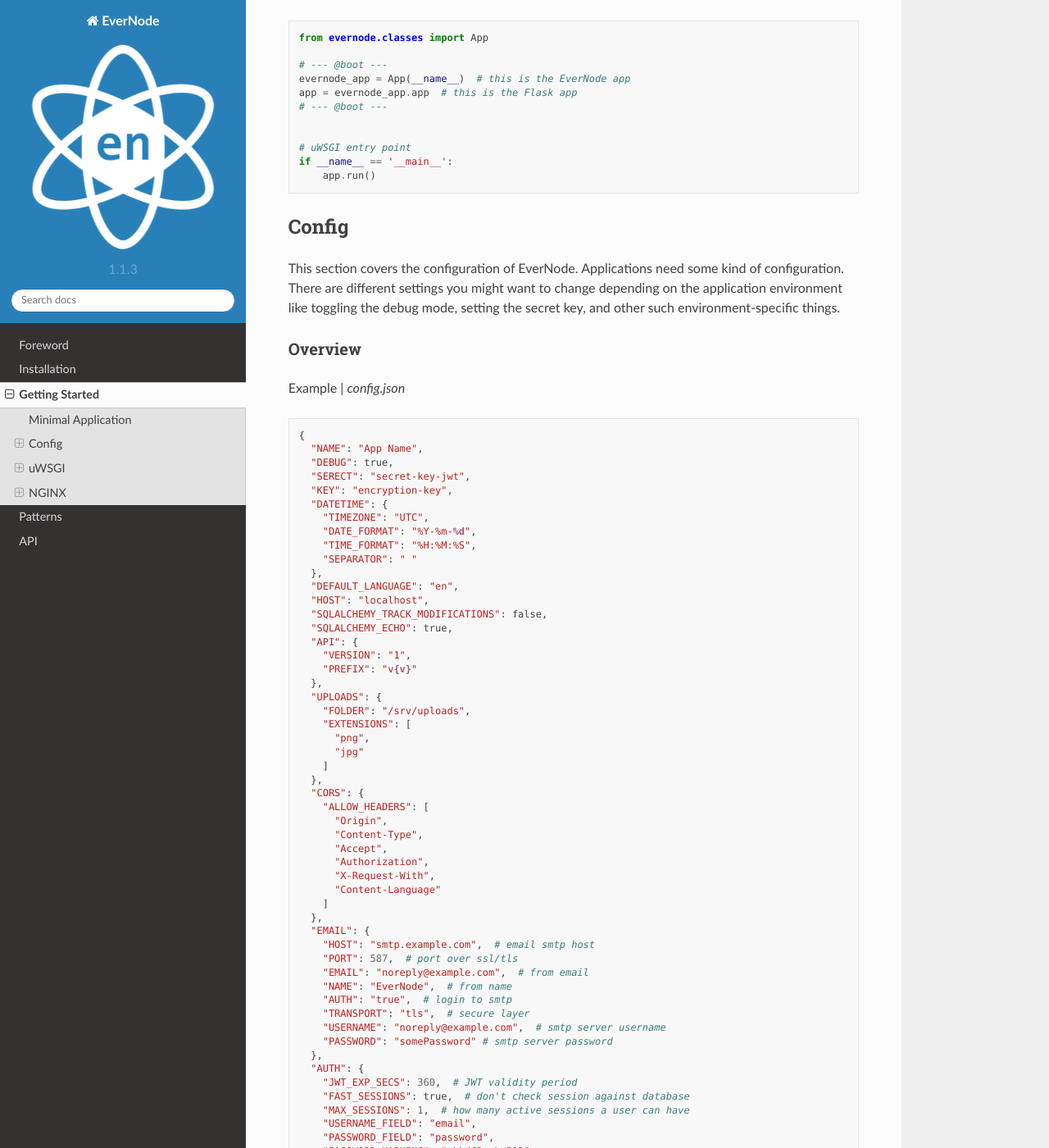
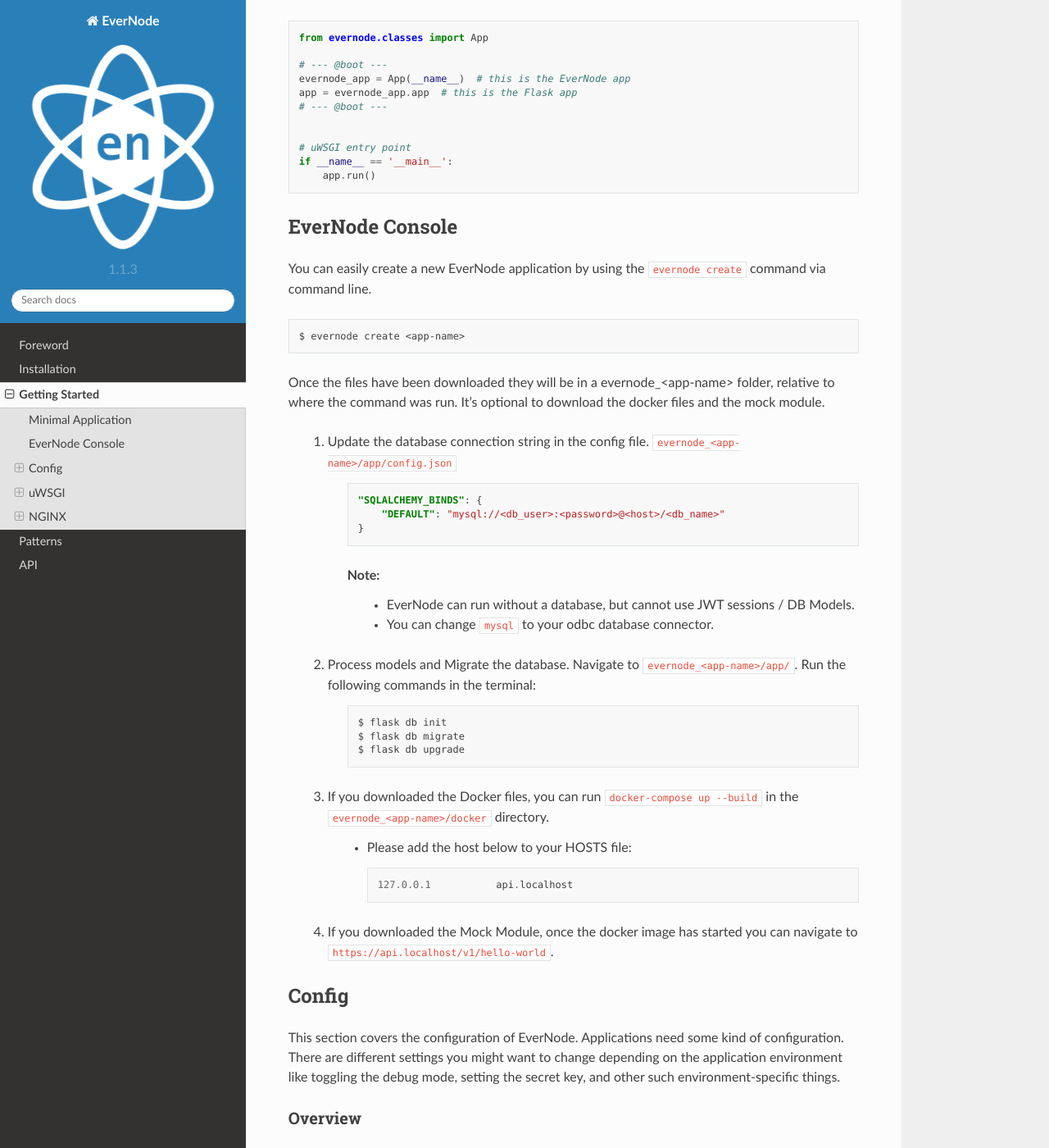
Before and after one commit to AtomHash/evernode, a Sphinx documentation site: the page built from docs/getting-started.rst, in a window 1280 px wide and 1400 px high, scrolled down 335 px. Shown: the whole window at 82% size. Built offline with Sphinx 7.4.7 and the Read the Docs theme 2.0.0, drawn with Linux system fonts in a browser that asks for light colours.

Commit message:
docs update. added mock module for download

```diff
--- a/docs/getting-started.rst
+++ b/docs/getting-started.rst
@@ -9,7 +9,7 @@
 
 
 Minimal Application
----------------------
+-------------------
 
 The minimal EverNode application looks something like this:
 
@@ -27,6 +27,46 @@
     if __name__ == '__main__':
         app.run()
 
+
+EverNode Console
+-------------------
+
+You can easily create a new EverNode application by using the :code:`evernode create` command via command line.
+
+.. code-block:: sh
+
+    $ evernode create <app-name>
+
+Once the files have been downloaded they will be in a evernode\_<app-name> folder, relative to where the command was run.
+It's optional to download the docker files and the mock module.
+
+    1. Update the database connection string in the config file. :code:`evernode_<app-name>/app/config.json`
+
+        .. code-block:: json
+
+            "SQLALCHEMY_BINDS": {
+                "DEFAULT": "mysql://<db_user>:<password>@<host>/<db_name>"
+            }
+
+        Note:
+            * EverNode can run without a database, but cannot use JWT sessions / DB Models.
+            * You can change :code:`mysql` to your odbc database connector.
+
+    2. Process models and Migrate the database. Navigate to :code:`evernode_<app-name>/app/`. Run the following commands in the terminal:
+
+        .. code-block:: sh
+
+            $ flask db init
+            $ flask db migrate
+            $ flask db upgrade
+
+    3. If you downloaded the Docker files, you can run :code:`docker-compose up --build` in the :code:`evernode\_<app-name>/docker` directory.
+
+        * Please add the host below to your HOSTS file::
+
+            127.0.0.1           api.localhost
+
+    4. If you downloaded the Mock Module, once the docker image has started you can navigate to :code:`https://api.localhost/v1/hello-world`.
 
 Config
 ------
```
Also changed, not shown: docs/installation.rst (+2 -2 lines), docs/patterns.rst (+13 -11 lines), 9 other files.
